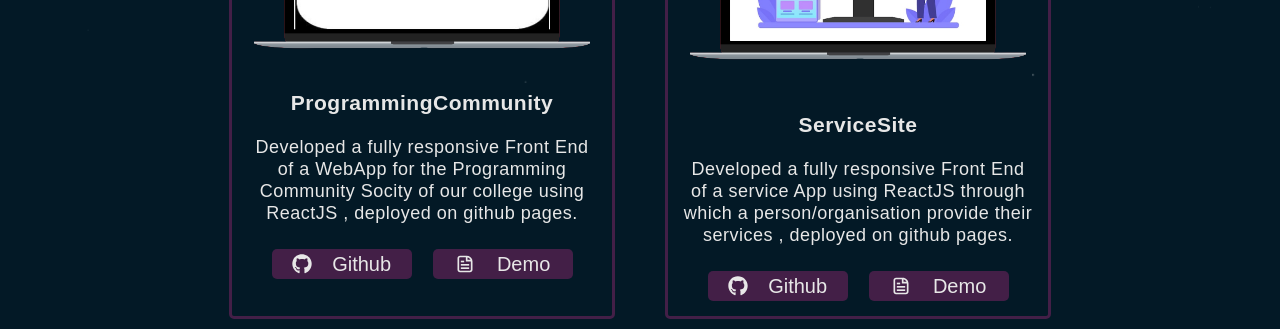
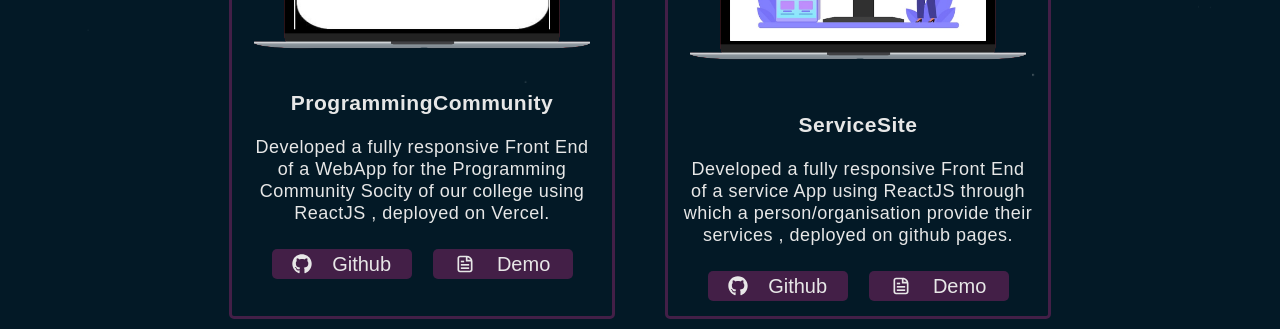
Before and after one commit to Aryan-Kumar-Thakur/Personal-Portfolio, a React (Vite) app: page /project in a window 1280 px wide. Shown: the part 1012-1341 px from the top of the page. Built offline with nearby package versions, Linux system fonts and the light colour scheme.

Commit message:
Update Project Links

```diff
--- a/src/Components/ProjectBox.jsx
+++ b/src/Components/ProjectBox.jsx
@@ -13,7 +13,7 @@ const  ProjectBox = ({projectPhoto, projectName}) => {
     WeatherVaniGithub : "https://github.com/Aryan-Kumar-Thakur/Weather-Vani",
     WeatherVaniWebsite : "https://weathervani.onrender.com/",
 
-    ProgrammingCommunityDesc:"Developed a fully responsive Front End of a WebApp for the Programming Community Socity of our college using ReactJS , deployed on github pages.",
+    ProgrammingCommunityDesc:"Developed a fully responsive Front End of a WebApp for the Programming Community Socity of our college using ReactJS , deployed on Vercel.",
     ProgrammingCommunityGithub:"https://github.com/Aryan-Kumar-Thakur/Programming-Community-WebApp",
     ProgrammingCommunityWebsite:"https://programming-community.vercel.app/",
 
```
